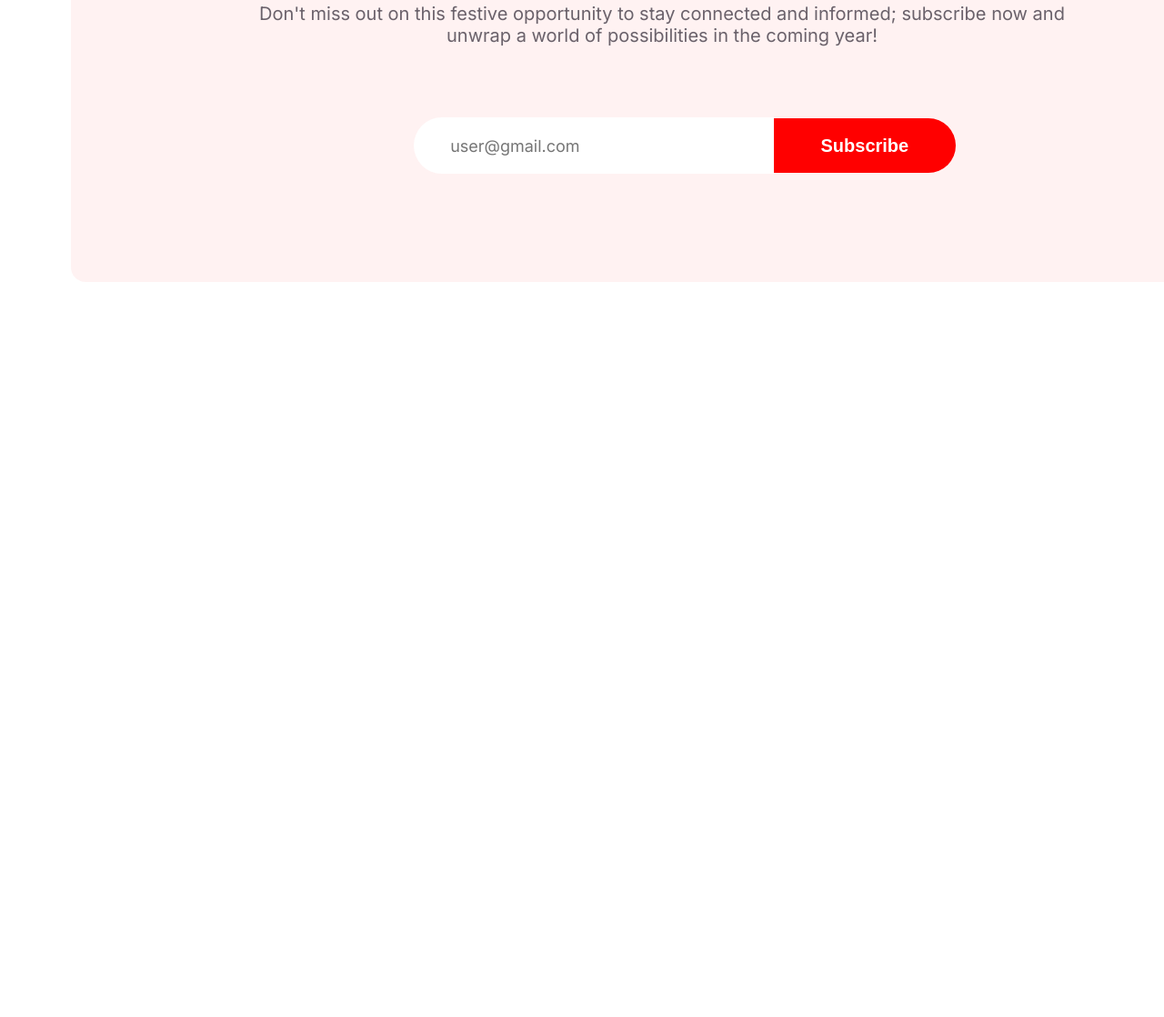
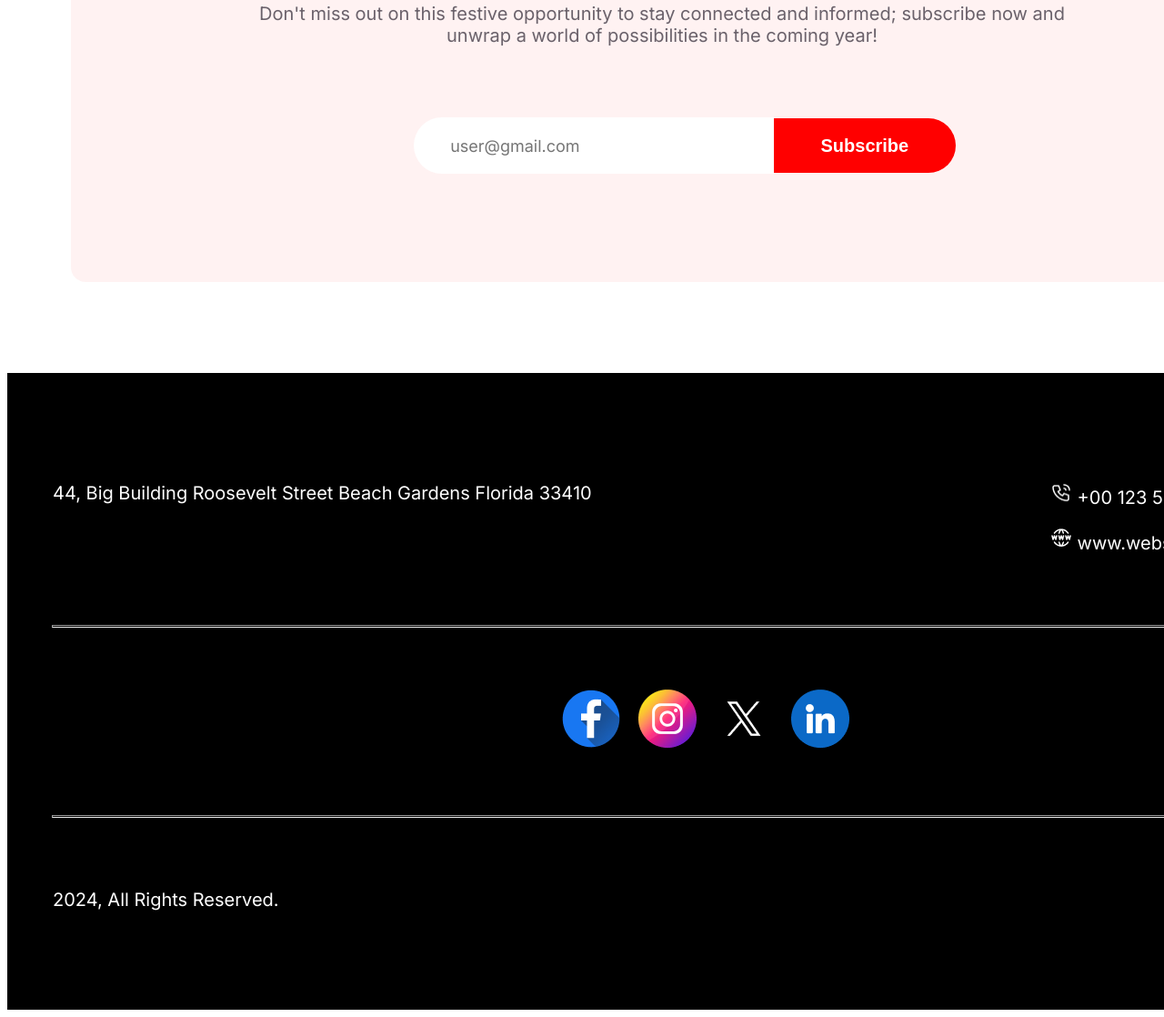
Before and after one commit to Zarin26/Assignment-1-My-New-Year-New-Mission, a plain HTML site: page index.html in a window 1280 px wide. Shown: the part 6848-7966 px from the top of the page at 91% size. Before the commit the page ends 7166 px from the top, so only its background shows below. Drawn offline with Linux system fonts and the light colour scheme.

Commit message:
footer complete

```diff
--- a/index.html
+++ b/index.html
@@ -112,7 +112,8 @@
         <section class="newsletter">
             <img src="resources/Group 61.png" alt="">
             <h2>Subscribe Newsletter</h2>
-            <p>Don't miss out on this festive opportunity to stay connected and informed; subscribe now and unwrap a world of possibilities in the coming year!
+            <p>Don't miss out on this festive opportunity to stay connected and informed; subscribe now and unwrap a
+                world of possibilities in the coming year!
             </p>
             <br>
             <div>
@@ -124,6 +125,40 @@
     </main>
 
     <footer>
+        <section class="main-f">
+            <div>
+            <p>44, Big Building Roosevelt Street
+                Beach Gardens Florida 33410</p>
+        </div>
+        <div class="list">
+            <ul>
+                <li><p><img src="resources/Call.png" alt="" height="24px" width="24px">
+                +00 123 584 124</p>
+                </li>
+                <li><p><img src="resources/Website.png" alt="">
+                    www.website.com</p>
+                </li>
+            </ul>
+        </div></section>
+        <br>
+        <br>
+        <div><hr></div>
+        <br>
+        <br>
+        <div class="social-icons"><img src="resources/Facebook.png" alt=""><img src="resources/Instagram.png" alt=""><img src="resources/Twitter.png" alt=""><img src="resources/Linkedin.png" alt=""></div>
+        <br>
+        <br>
+        <hr>
+        <br>
+        <br>
+        <section class="last-f">
+            <div>
+                <p>2024, All Rights Reserved.</p>
+            </div>
+            <div>
+                <p>Unsubscribe</p>
+            </div>
+        </section>
 
     </footer>
 
--- a/styles/styles.css
+++ b/styles/styles.css
@@ -337,8 +337,10 @@ span {
 
 .newsletter>div {
     padding-top: 40px;
+    margin-bottom: 100px;
 
 }
+
 .newsletter>div>input {
     width: 500px;
     height: 60px;
@@ -367,3 +369,53 @@ span {
     font-size: 20px;
     font-weight: 600;
 }
+
+/* footer style */
+
+footer {
+    background-color: black;
+    width: 1450px;
+    height: 600px;
+    margin-top: 100px;
+    padding-top: 100px;
+    color: #FFF;
+    font-size: 20px;
+    font-family: Inter;
+}
+.main-f {
+    display: flex ;
+    justify-content: space-between;
+    padding-left: 50px;
+    padding-right: 50px;
+}
+
+.list>ul {
+    list-style: none;
+    display: block;
+}
+
+.list>ul>li {
+    display: block;
+    padding-right: 50px;
+}
+
+hr {
+    background: rgba(14, 13, 13, 0.022);
+    width: 1300px;
+    height: 1px;
+    padding-left: 50px;
+
+}
+
+.social-icons {
+    padding-left: 600px;
+}
+.social-icons>img {
+    padding: 10px;
+}
+.last-f {
+    display: flex ;
+    justify-content: space-between;
+    padding-left: 50px;
+    padding-right: 50px;
+}
```
